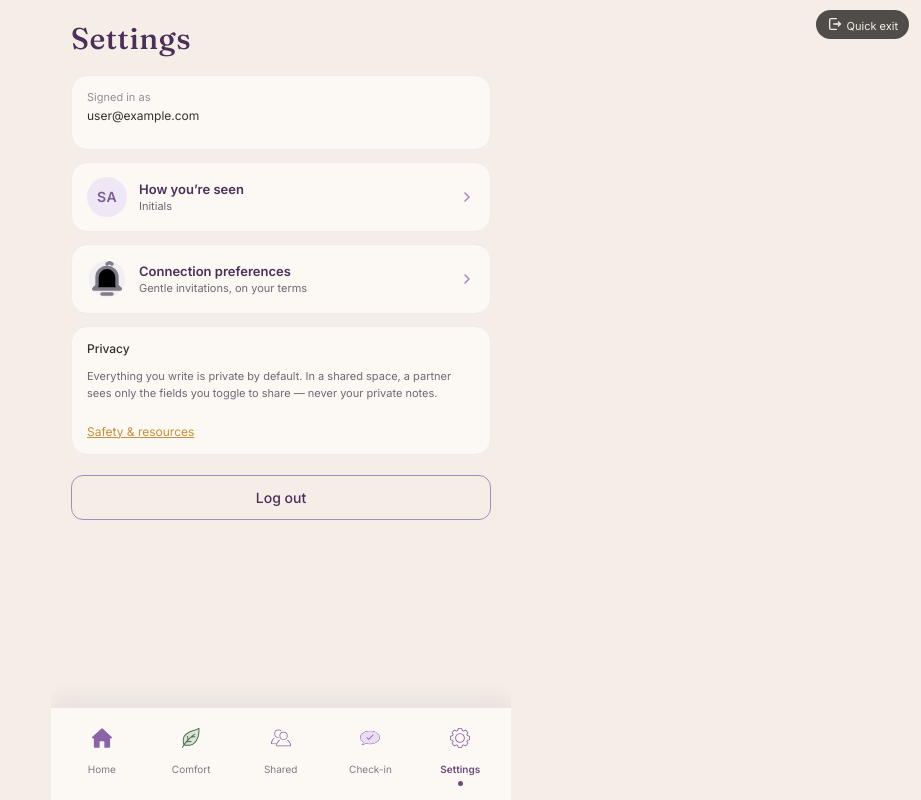
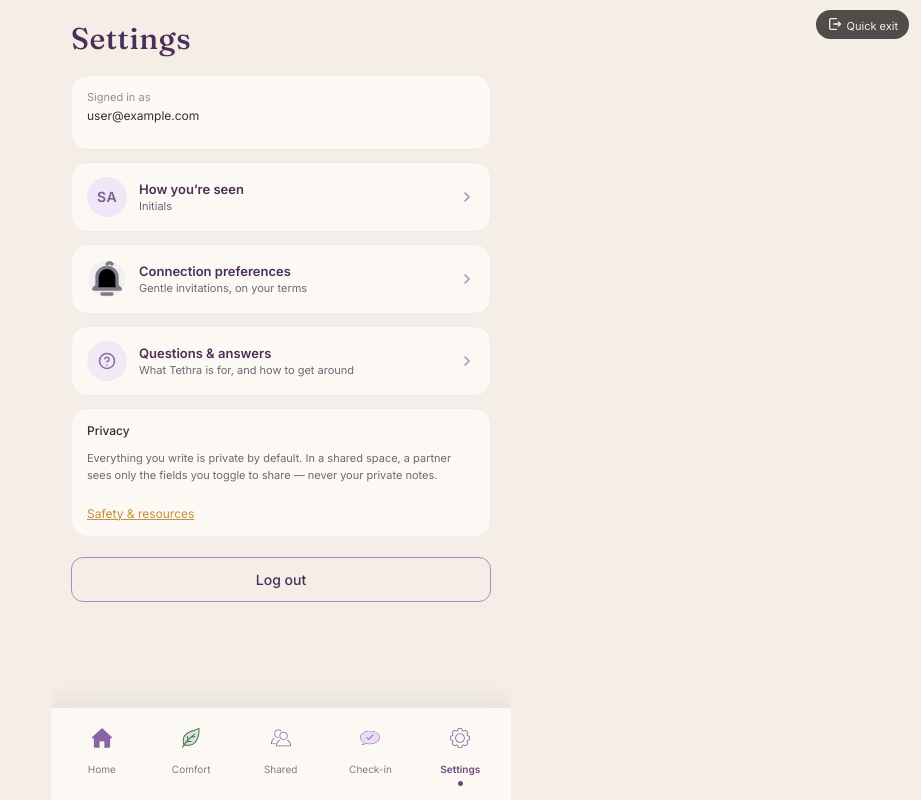
Before and after one commit to lisettediazsantiago-commits/Tethra, a React (Vite) app: page /app/settings in a window 1280 px wide. Shown: the whole page, without its empty margins (359-1280 px from the left). Built offline with nearby package versions, Linux system fonts and the light colour scheme; no server answers; the database is empty; sample sign-in values are in the browser's storage.

Commit message:
Add files via upload

```diff
--- a/src/screens/Settings.jsx
+++ b/src/screens/Settings.jsx
@@ -57,6 +57,17 @@ export default function Settings() {
         <svg width="16" height="16" viewBox="0 0 24 24" fill="none" stroke="var(--tethra-lavender)" strokeWidth="2.4" strokeLinecap="round" strokeLinejoin="round" style={{ flex: "none" }}><path d="M9 6l6 6-6 6" /></svg>
       </button>
 
+      <button className="card entry-card" style={{ marginTop: 12, width: "100%" }} onClick={() => nav("/faq")}>
+        <span style={{ width: 40, height: 40, borderRadius: "50%", background: "#F0E9F6", color: "#8B6BA6", display: "flex", alignItems: "center", justifyContent: "center", flex: "none" }}>
+          <svg width="20" height="20" viewBox="0 0 24 24" fill="none" stroke="currentColor" strokeWidth="1.8" strokeLinecap="round" strokeLinejoin="round"><circle cx="12" cy="12" r="9" /><path d="M9.2 9.3a2.8 2.8 0 015.4 1c0 1.9-2.8 2.5-2.8 2.5" /><path d="M12 17h.01" /></svg>
+        </span>
+        <span className="grow">
+          <span className="t">Questions &amp; answers</span>
+          <span className="s">What Tethra is for, and how to get around</span>
+        </span>
+        <svg width="16" height="16" viewBox="0 0 24 24" fill="none" stroke="var(--tethra-lavender)" strokeWidth="2.4" strokeLinecap="round" strokeLinejoin="round" style={{ flex: "none" }}><path d="M9 6l6 6-6 6" /></svg>
+      </button>
+
       <div className="card" style={{ marginTop: 12 }}>
         <p className="small" style={{ fontWeight: 500, marginTop: 0 }}>Privacy</p>
         <p className="tiny muted" style={{ marginTop: 6, lineHeight: 1.6 }}>
```
